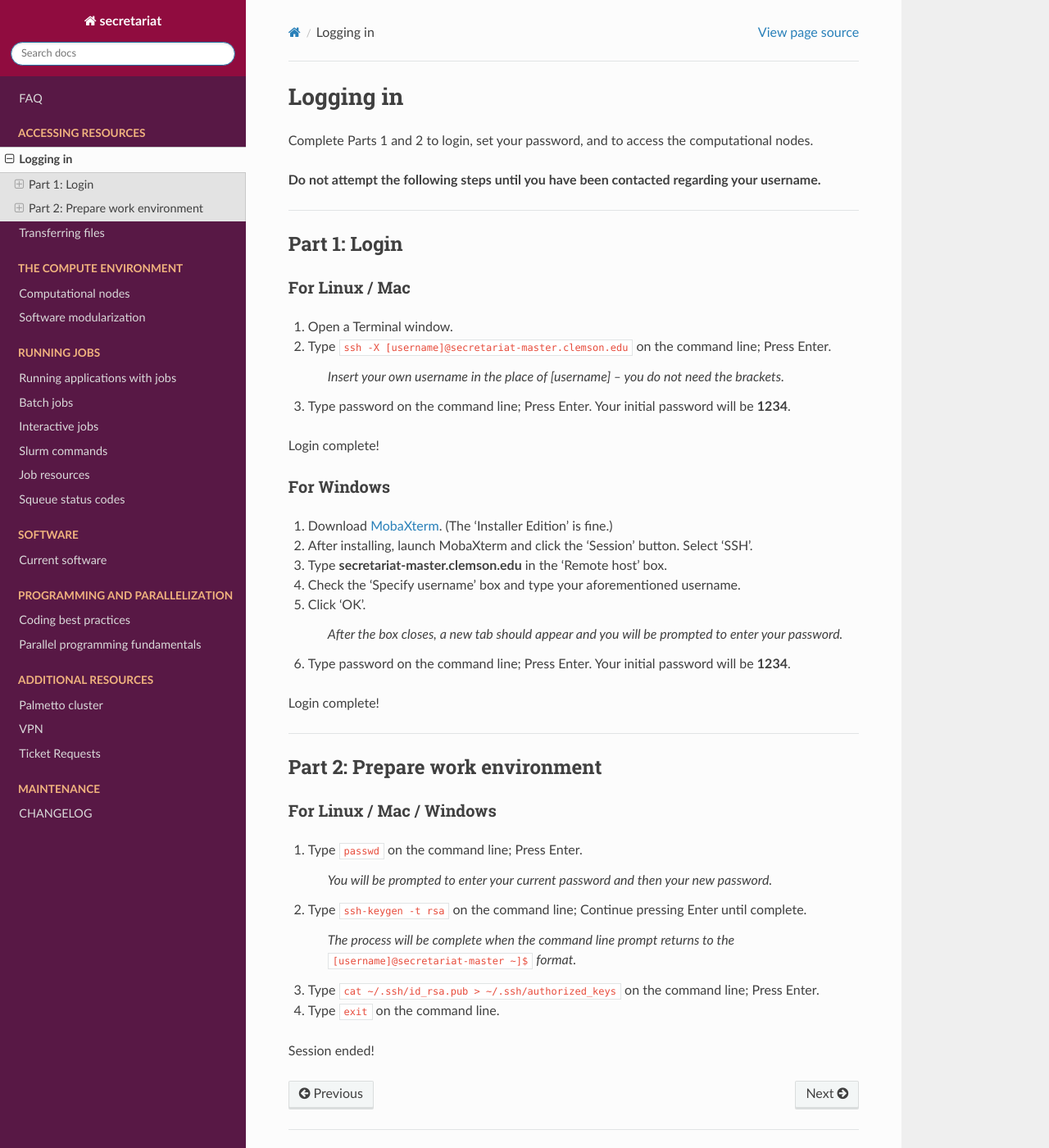
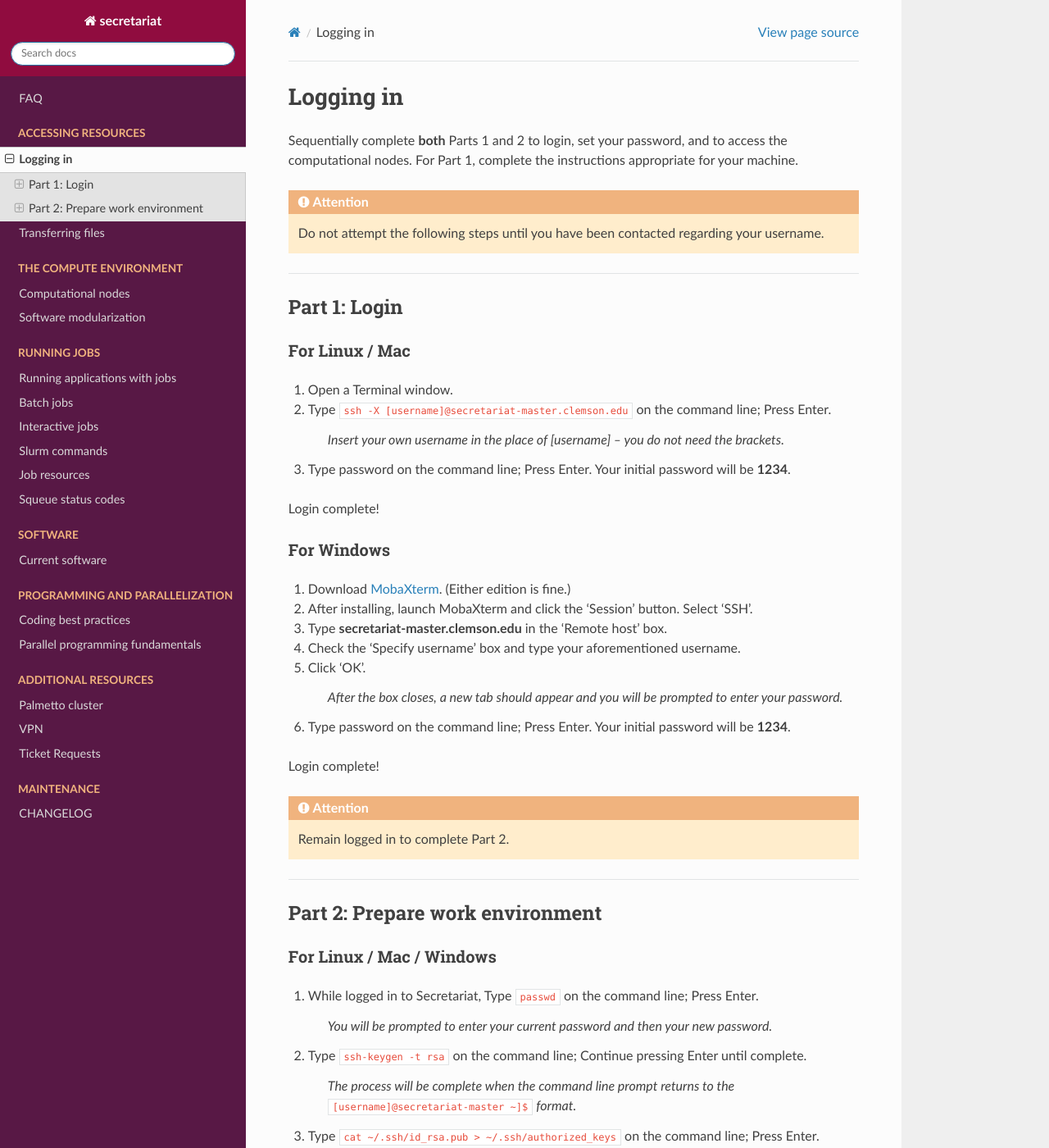
Before and after one commit to amalgamaria/secretariat, a Sphinx documentation site: the page built from docs/access/logging-in.rst, in a window 1280 px wide and 1400 px high. Shown: the whole window at 82% size. Built offline with Sphinx 7.4.7 and the Read the Docs theme 2.0.0, drawn with Linux system fonts in a browser that asks for light colours.

Commit message:
Update content

```diff
--- a/docs/access/logging-in.rst
+++ b/docs/access/logging-in.rst
@@ -2,9 +2,9 @@
 Logging in
 ==========
 
-Complete Parts 1 and 2 to login, set your password, and to access the computational nodes.
+Sequentially complete **both** Parts 1 and 2 to login, set your password, and to access the computational nodes. For Part 1, complete the instructions appropriate for your machine.
 
-**Do not attempt the following steps until you have been contacted regarding your username.**
+.. attention:: Do not attempt the following steps until you have been contacted regarding your username.
 
 ----
 
@@ -26,7 +26,7 @@ Login complete!
 For Windows
 -----------
 
-1. Download `MobaXterm`_. (The 'Installer Edition' is fine.)
+1. Download `MobaXterm`_. (Either edition is fine.)
 2. After installing, launch MobaXterm and click the 'Session' button. Select 'SSH'.
 3. Type **secretariat-master.clemson.edu** in the 'Remote host' box.
 4. Check the 'Specify username' box and type your aforementioned username.
@@ -38,6 +38,8 @@ For Windows
 
 Login complete!
 
+.. attention:: Remain logged in to complete Part 2.
+
 ----
 
 Part 2: Prepare work environment
@@ -46,7 +48,7 @@ Part 2: Prepare work environment
 For Linux / Mac / Windows
 -------------------------
 
-1. Type ``passwd`` on the command line; Press Enter.
+1. While logged in to Secretariat, Type ``passwd`` on the command line; Press Enter.
 
 	*You will be prompted to enter your current password and then your new password.*
 
```
